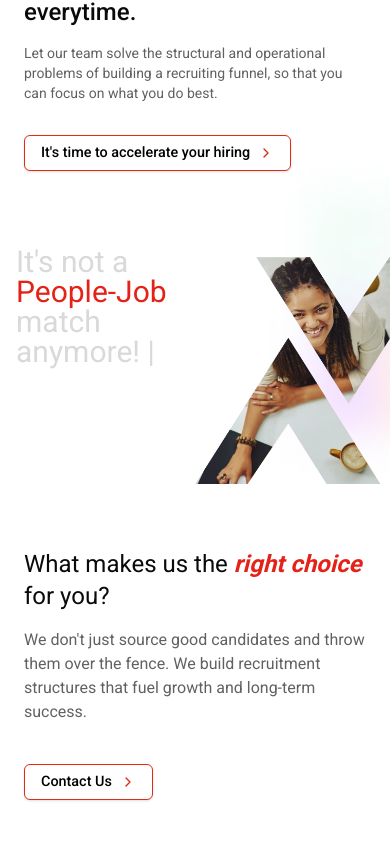
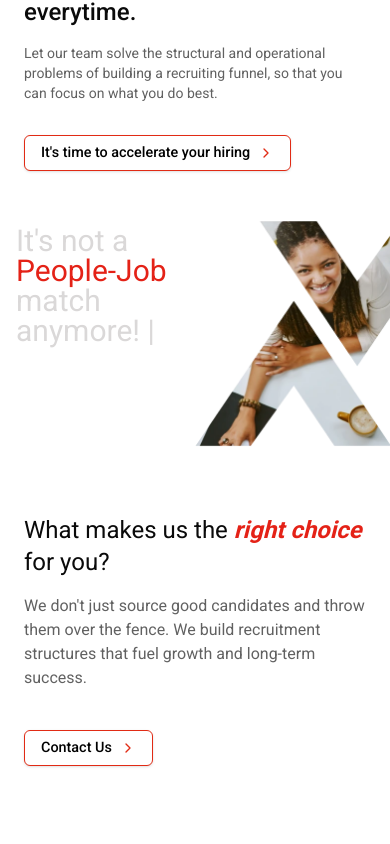
Before and after one commit to ServerlessTushar/xponentiate-nextjs, a Next.js app: page / in a window 390 px wide. Shown: the part 1620-2464 px from the top of the page. Built offline with nearby package versions, Linux system fonts and the light colour scheme.

Commit message:
qa bug fix, new asset added

```diff
--- a/src/sections/ContactUs/ContactUs.tsx
+++ b/src/sections/ContactUs/ContactUs.tsx
@@ -1,7 +1,6 @@
 "use client";
 
 import Form from "@/components/Form";
-import { Button } from "@/components/ui/button";
 
 export default function ContactUs() {
   return (
@@ -10,12 +9,11 @@ export default function ContactUs() {
         <div className="flex flex-col lg:flex-row gap-8 lg:gap-24 items-start">
           {/* Left Content */}
           <div className="w-full lg:w-1/2 space-y-4 md:space-y-6">
-            <Button
-              variant="default"
-              className="bg-[#E42217] border-[#E42217] text-white hover:bg-white hover:text-[#E42217] text-sm md:text-base h-8 md:h-10"
+            <span
+              className="px-3 py-2 md:px-5 md:py-3 rounded-[2.6px] w-[78.94px] h-[23.12px] md:w-[112.77px] md:h-[33.03px] bg-[#E42217] border-[#E42217] text-white hover:bg-white hover:text-[#E42217] text-sm md:text-base"
             >
               Contact us
-            </Button>
+            </span>
             <h2 className="text-[24px] leading-[29.3px] md:text-[54px] md:leading-[65.93px] font-semibold">
               Looking to <span className="text-[#E42217] italic font-medium md:font-bold">xponentiate</span>
               <br /> your team? Talk to us
--- a/src/sections/PeopleJobSection/PeopleJobSection.tsx
+++ b/src/sections/PeopleJobSection/PeopleJobSection.tsx
@@ -5,8 +5,8 @@ import peopleJobMob from '../../../public/homepage/peopleJobMob.webp'
 
 const PeopleJobSection = () => {
   return (
-    <div className="flex flex-row items-center justify-between gap-2 md:gap-8 -mt-10">
-      <div className="text-left pl-4 md:pl-28 w-[90%] md:w-[60%] md:-mt-20">
+    <div className="flex flex-row items-center justify-between gap-2 md:gap-8 mt-8 md:mt-0">
+      <div className="text-left pl-4 md:pl-28 w-[90%] md:w-[60%] -mt-20">
         <h1 className="font-500 text-[30px] leading-[30px] md:text-[120px] md:leading-[120px] text-[#DAD8D8]">
           It&apos;s not a <br/><span className="text-[#E42217]">People-Job</span><br/> match <br/>anymore! |
         </h1>
@@ -17,14 +17,14 @@ const PeopleJobSection = () => {
             alt="People Job"
             // width={747.78}
             // height={589.96}
-            className="hidden md:block md:w-[747.78px] md:h-[589.96px]"
+            className="hidden md:block md:w-[611.82px] md:h-[743.96px]"
           />
           <Image
             src={peopleJobMob}
             alt="People Job Mobile"
             // width={259.97}
             // height={284.82}
-            className="block md:hidden md:w-[259.97px] md:h-[284.82px]"
+            className="block md:hidden md:w-[201.33px] md:h-[231.82px]"
           />
       </div>
     </div>
--- a/src/sections/RightChoiceSection/RightChoiceSection.tsx
+++ b/src/sections/RightChoiceSection/RightChoiceSection.tsx
@@ -46,7 +46,7 @@ const RightChoiceSection = () => {
   return (
     <section className="flex flex-col md:flex-row items-center justify-between px-6 md:px-20 py-16 min-h-screen" id="why-partner">
       {/* Left Content */}
-      <div className="md:w-1/2 flex flex-col justify-center">
+      <div className="md:w-1/2 flex flex-col justify-center sticky">
         <h2 className="text-[24px] leading-8 md:text-[60px] md:leading-[64px] font-base">
           What makes us the <span className="text-[#e42217] italic font-bold">right choice</span> for you?
         </h2>
```
Also changed, not shown: public/homepage/peopleJob.webp, public/homepage/peopleJobMob.webp.
